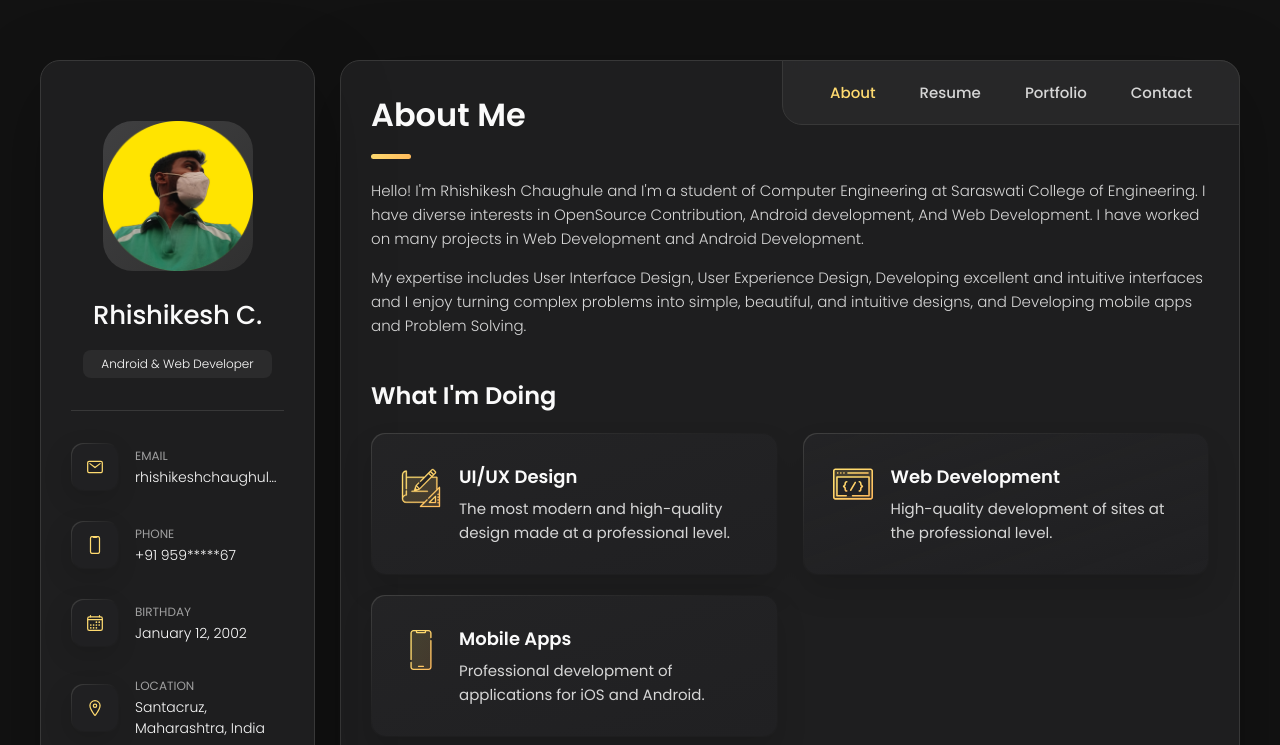
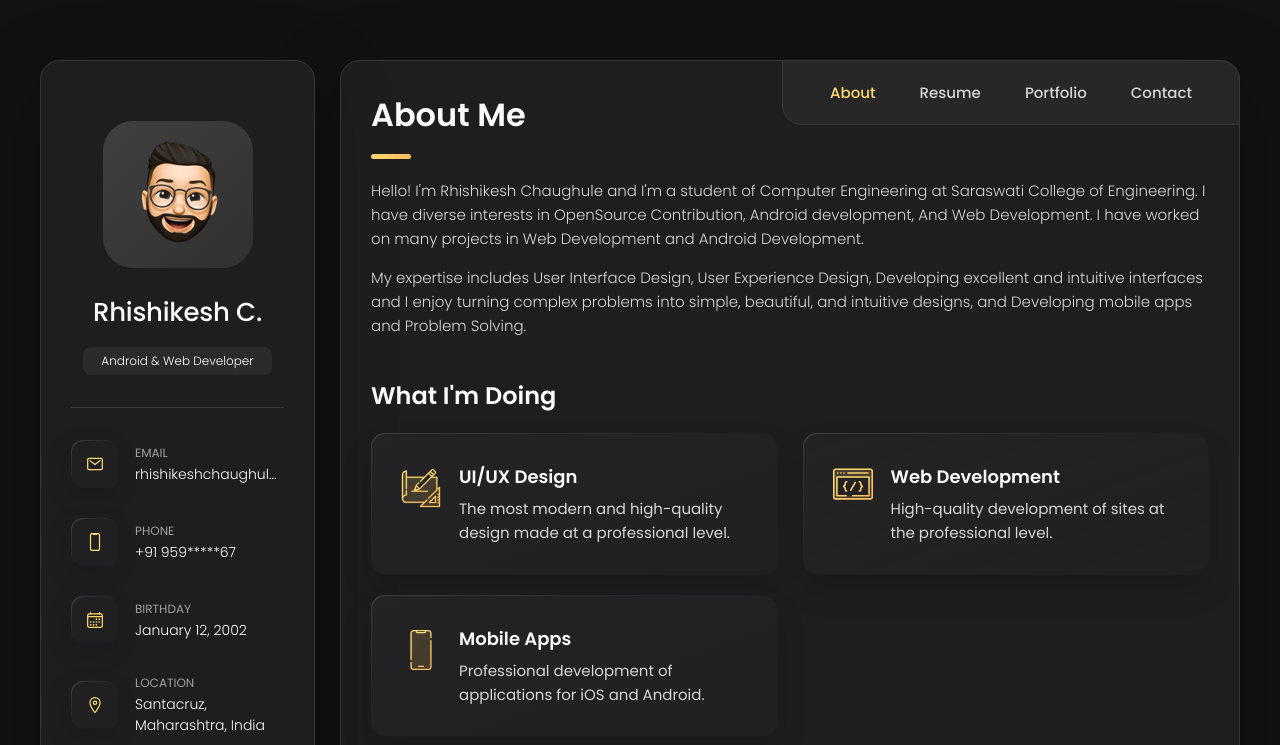
Before and after one commit to Rhishikesh12/RhishikeshC, a plain HTML site: page index.html in a window 1280 px wide. Shown: the top 745 px of the page. Drawn offline with nearby package versions, Linux system fonts and the light colour scheme.

Commit message:
pp change

```diff
--- a/index.html
+++ b/index.html
@@ -42,7 +42,7 @@
       <div class="sidebar-info">
 
         <figure class="avatar-box">
-          <img src="./assets/images/me.png" alt="Rhishikesh Chaughule" width="80">
+          <img src="./assets/images/my-avatar.png" alt="Rhishikesh Chaughule" width="80">
         </figure>
 
         <div class="info-content">
```
